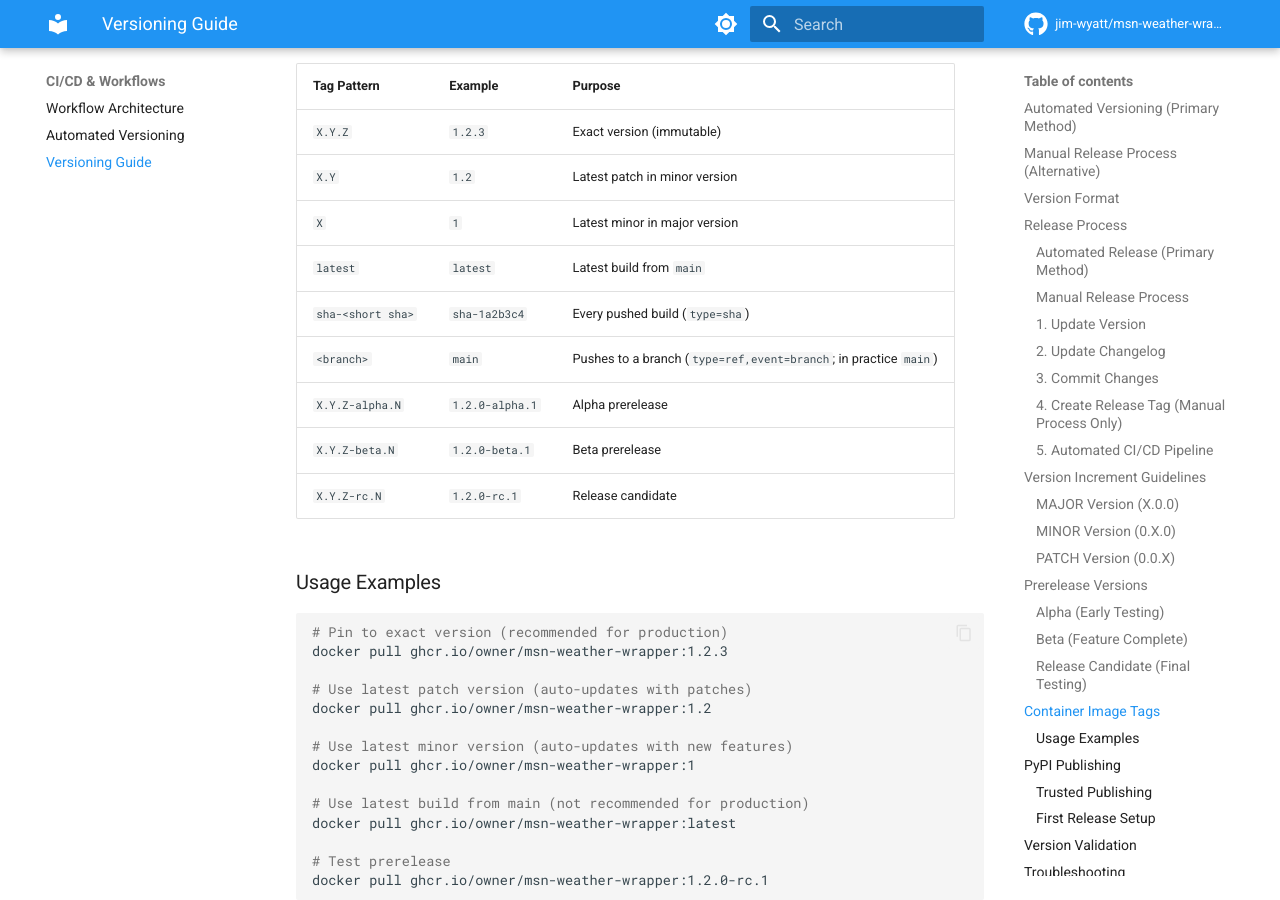
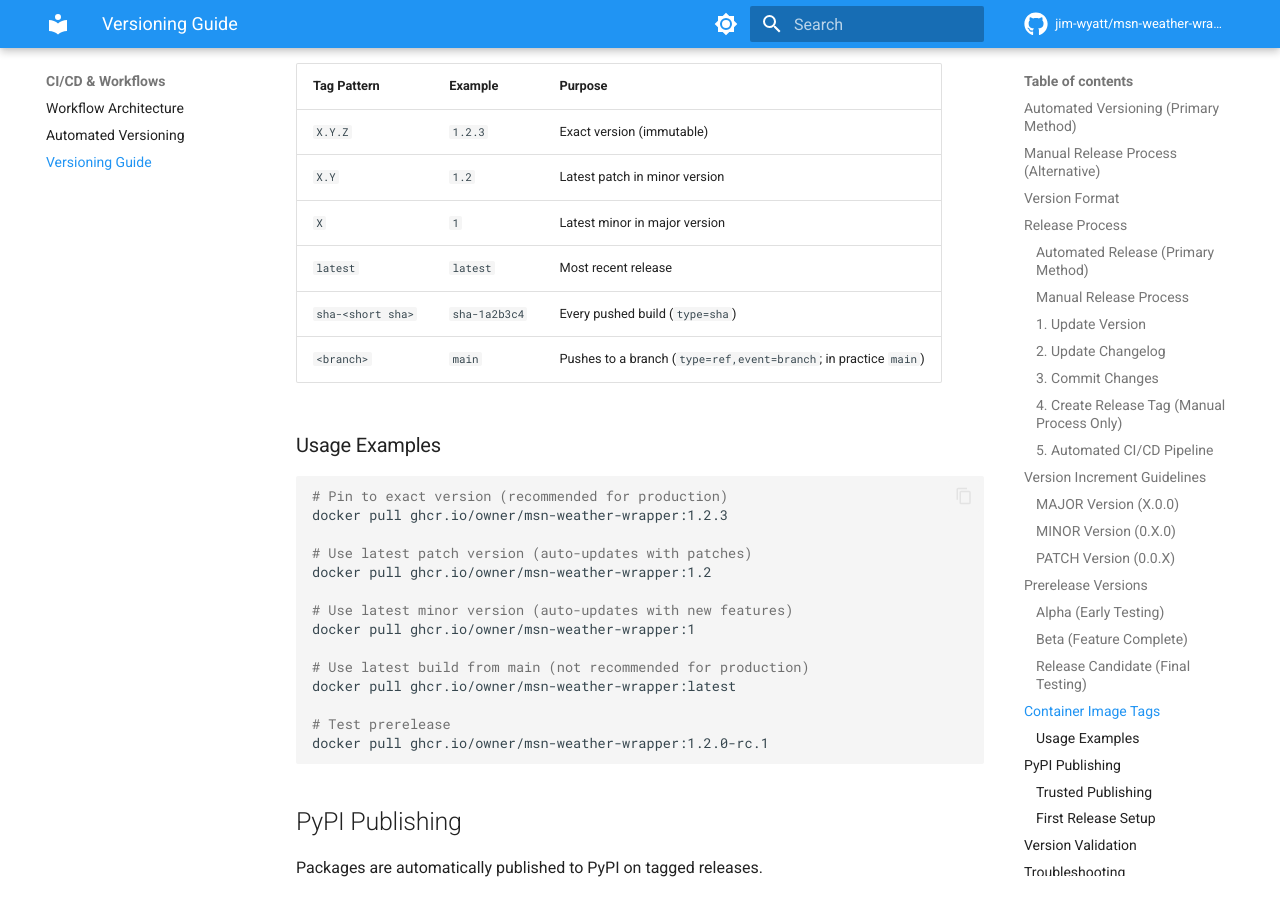
Before and after one commit to jim-wyatt/msn-weather-wrapper, an MkDocs documentation site: the page built from docs/VERSIONING.md, in a window 1280 px wide and 900 px high, scrolled down 5775 px. Built offline with MkDocs 1.6.1 and Material for MkDocs 9.7.7, drawn with Linux system fonts in a browser that asks for light colours; comment, search, counter and statistics services are not loaded; the version menu is left out.

Commit message:
fix(ci): push the moving X.Y and X image tags on release (#303)
docker/metadata-action only honours `pattern` for the semver type, so the
raw entries for X.Y and X collapsed into the X.Y.Z tag and 2.2.0 shipped
without 2.2 and 2. Feed the version in as a semver value instead; this also
makes the org.opencontainers.image.version label the release version
instead of 'main'. Trim the prerelease rows from the tag table, which the
pipeline never produces.

Co-authored-by: Claude Fable 5.1 <noreply@anthropic.com>

```diff
--- a/docs/VERSIONING.md
+++ b/docs/VERSIONING.md
@@ -243,12 +243,9 @@ The `Container` job of `ci.yml` pushes multiple tags:
 | `X.Y.Z` | `1.2.3` | Exact version (immutable) |
 | `X.Y` | `1.2` | Latest patch in minor version |
 | `X` | `1` | Latest minor in major version |
-| `latest` | `latest` | Latest build from `main` |
+| `latest` | `latest` | Most recent release |
 | `sha-<short sha>` | `sha-1a2b3c4` | Every pushed build (`type=sha`) |
 | `<branch>` | `main` | Pushes to a branch (`type=ref,event=branch`; in practice `main`) |
-| `X.Y.Z-alpha.N` | `1.2.0-alpha.1` | Alpha prerelease |
-| `X.Y.Z-beta.N` | `1.2.0-beta.1` | Beta prerelease |
-| `X.Y.Z-rc.N` | `1.2.0-rc.1` | Release candidate |
 
 ### Usage Examples
 
```
Also changed, not shown: 1 other file.
